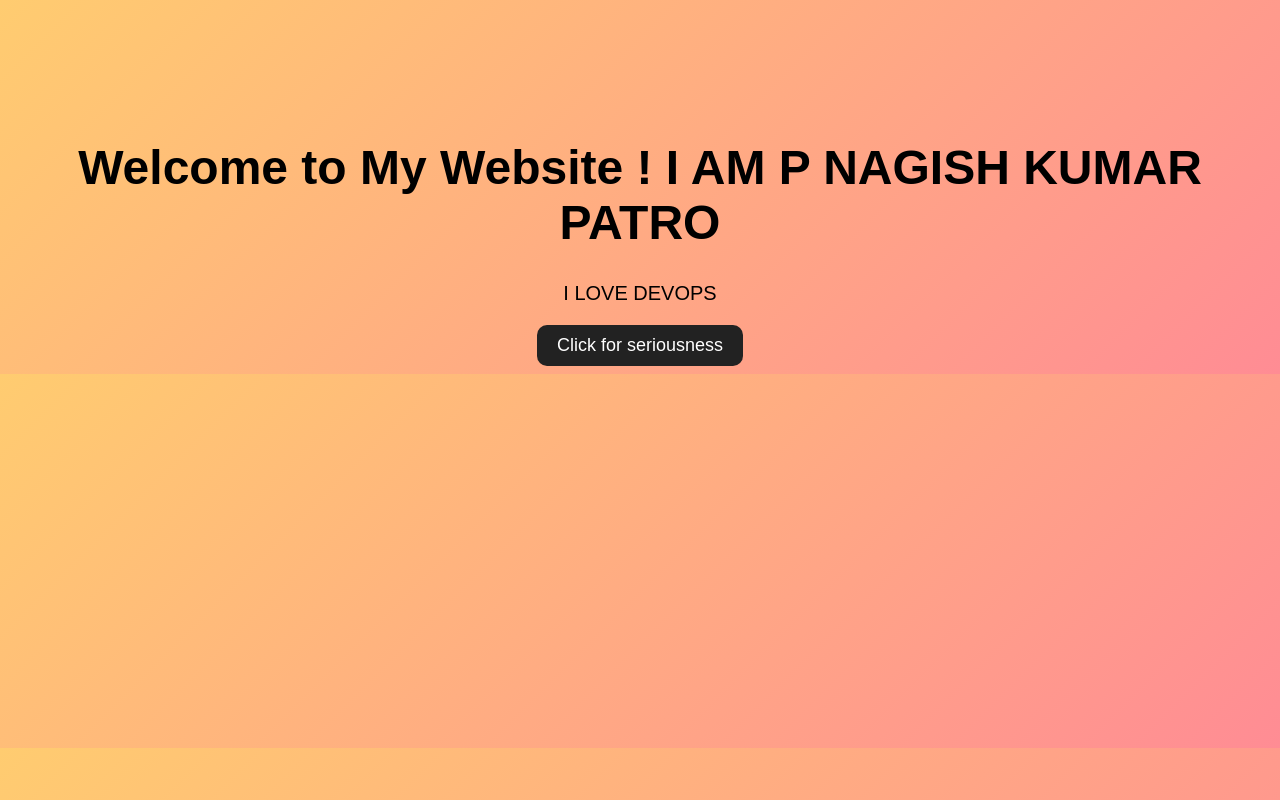
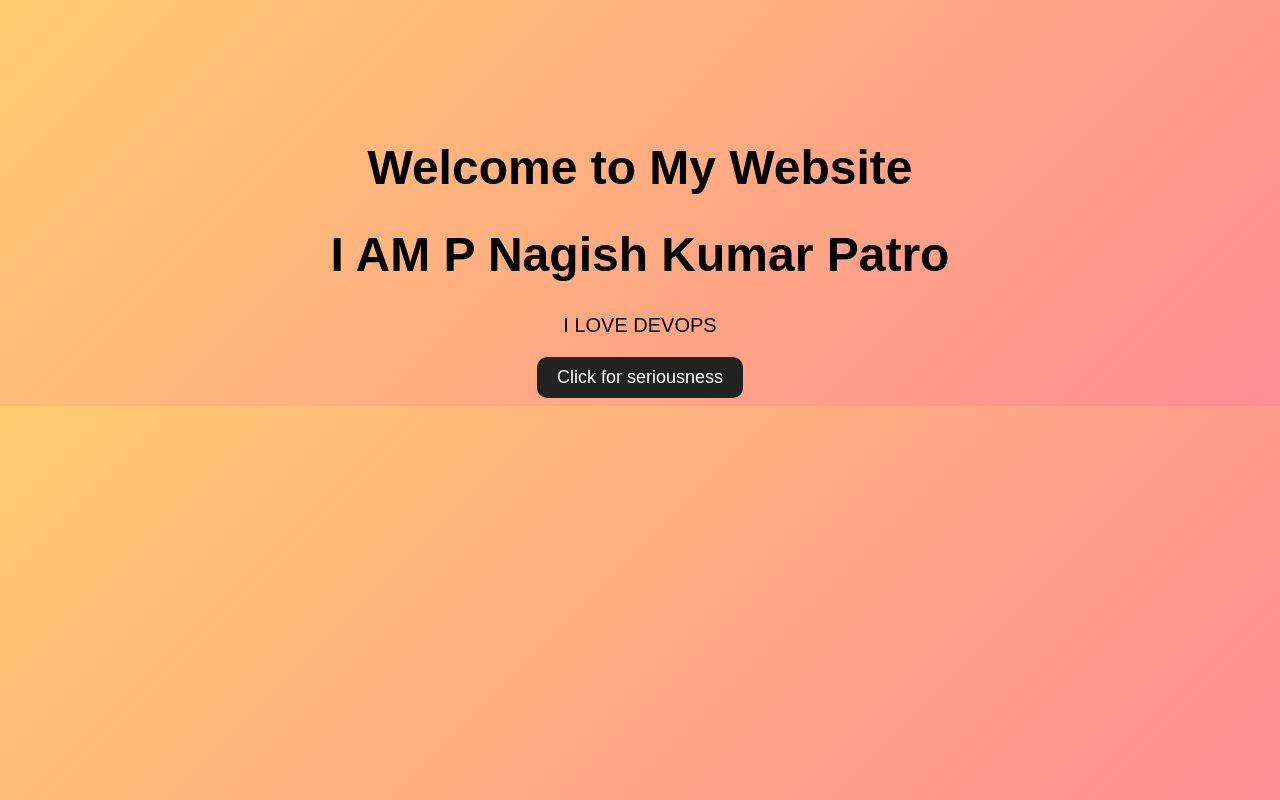
Before and after one commit to nagishdevops/Git_Github_Practice, a plain HTML site: page index.html in a window 1280 px wide. Drawn offline with Linux system fonts and the light colour scheme.

Commit message:
feet-1 1st commit

```diff
--- a/index.html
+++ b/index.html
@@ -44,7 +44,8 @@
 </head>
 <body>
 
-    <h1>Welcome to My Website ! I AM P NAGISH KUMAR PATRO</h1>
+    <h1>Welcome to My Website </h1>
+    <h1>I AM P Nagish Kumar Patro</h1>
     <p>I LOVE DEVOPS</p>
 
     <button onclick="showJoke()">Click for seriousness</button>
```
Also changed, not shown: hello.txt (added).
